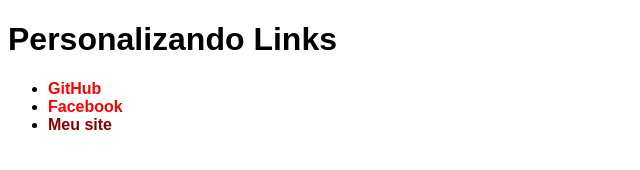
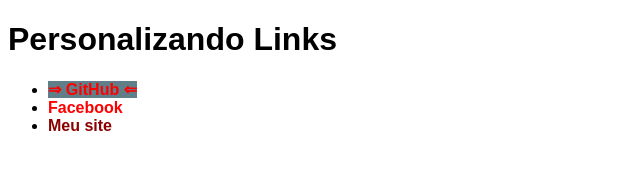
Before and after one commit to Arthurvs1022/Estudos-em-HTML-CSS-JS, a plain HTML site: page Estudos/html/exe020/link.html in a window 1280 px wide. Shown: the whole page, without its empty margins (0-640 px from the left). Drawn offline with Linux system fonts and the light colour scheme.

Commit message:
SELETORES PERSONALIZADOS

```diff
--- a/Estudos/html/exe020/link.html
+++ b/Estudos/html/exe020/link.html
@@ -6,6 +6,13 @@
     <meta name="viewport" content="width=device-width, initial-scale=1.0">
     <title>Links</title>
     <style>
+        /* SELETORES PERSONALIZADOS
+          # = id
+          . = classe
+          : = pseudo-classe
+           :: = pseudo-element
+           > = clildrem
+        */
         body {
             font-family: Arial, Helvetica, sans-serif;
         }
@@ -25,12 +32,22 @@
         a:active {
             color: yellow;
         }
+        .especial {
+            background-color: rgb(97, 127, 136);
+        }
+        .especial::before {
+            content: '⇒ ';
+        }
+        .especial::after {
+            content: ' ⇐';
+
+        }
     </style>
 </head>
 <body>
     <h1>Personalizando Links</h1>
     <ul>
-        <li><a href="https://github.com/Arthurvs1022" target="_blank">GitHub</a></li>
+        <li><a href="https://github.com/Arthurvs1022" target="_blank" class="especial">GitHub</a></li>
 
         <li><a href="https://www.facebook.com/home.php">Facebook</a></li>
 
```
